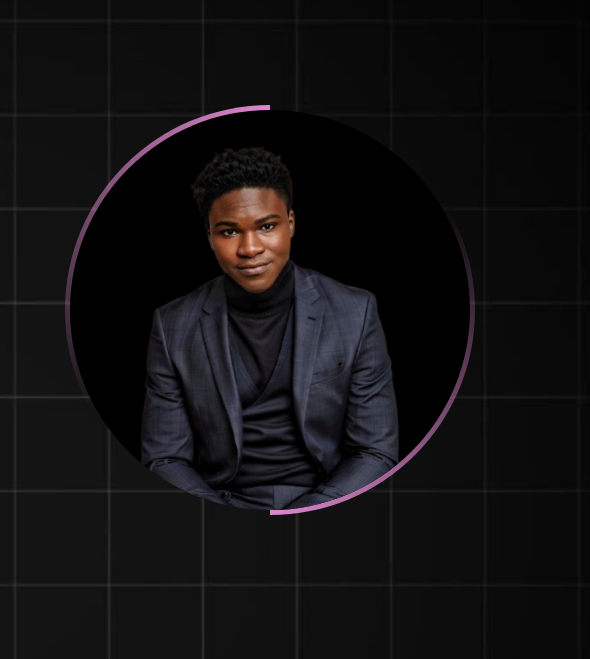
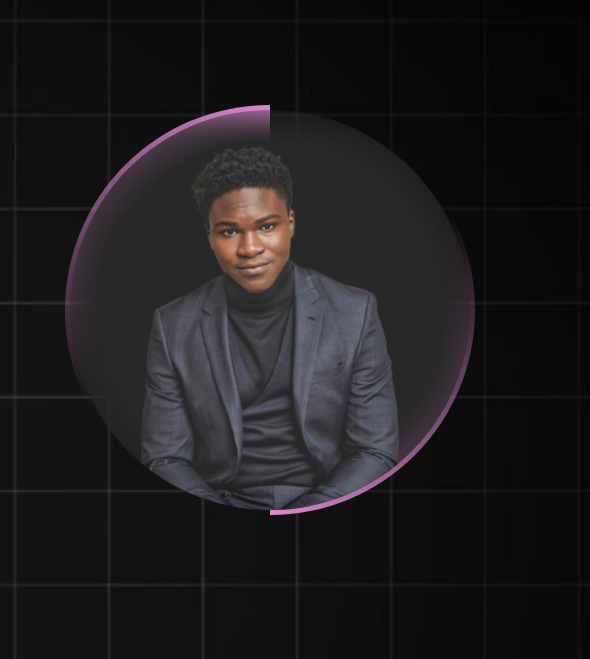
Before and after one commit to Ikiere/Ikiere, a plain HTML site: page index.html in a window 1280 px wide. Shown: the part 120-779 px from the top of the page, 690-1280 px from the left. Drawn offline with nearby package versions, Linux system fonts and the light colour scheme.

Commit message:
stronger

```diff
--- a/Styles/styles.css
+++ b/Styles/styles.css
@@ -214,10 +214,13 @@ a {
         transform: rotate(360deg);
     }
 }
+/* .img-box{
+    filter: blur(10px);
+} */
 .home-img .img-box .img-item{
     width: 100%;
     height: 100%;
-    background: #000;
+
     background-size: cover;
     /* background-blend-mode: multiply; */
     /* opacity: 0.8; */
@@ -236,8 +239,33 @@ a {
     top: 30px;
     width: 85%;
     object-fit: cover;
+    mix-blend-mode: normal;
+}
+.home-img .img-box .img-item::before {
+    content: '';
+    position: absolute;
+    top: 0;
+    left: 0;
+    width: 100%;
+    height: 100%;
+    background: inherit; /* inherit background from .img-item */
+    filter: blur(15px);
+    z-index: 0;
+    background: #282828;
+    mask-image: radial-gradient(circle, rgba(0, 0, 0, 1) 60%, rgba(0, 0, 0, 0) 100%);
+    -webkit-mask-image: radial-gradient(circle, rgba(0, 0, 0, 1) 60%, rgba(0, 0, 0, 0) 100%);
+}
+.home-img .img-box .img-item img {
+    position: absolute;
+    display: block;
+    top: 30px;
+    width: 85%;
+    object-fit: cover;
     mix-blend-mode: screen;
+    z-index: 1; /* stays above blurred edges */
 }
+
+
 /*.bars-animation{
     position: absolute;
     width: 100%;
```
